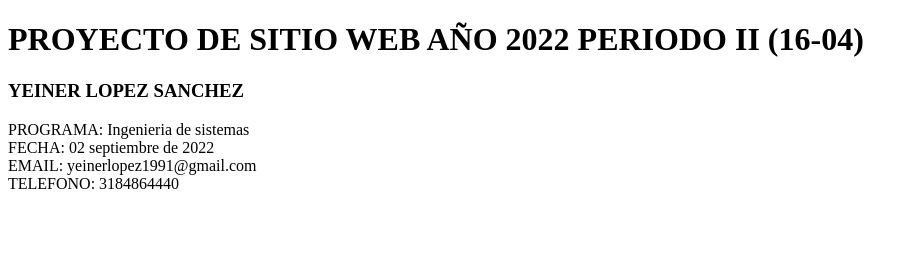
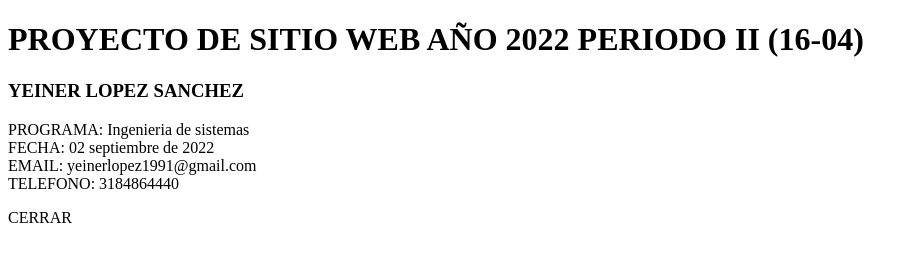
Before and after one commit to ydlopezs/DSW-YeinerLopez, a plain HTML site: page index.html in a window 1280 px wide. Shown: the whole page, without its empty margins (0-918 px from the left). Drawn offline with Linux system fonts and the light colour scheme.

Commit message:
Update index.html
Se agrego archivo Index

```diff
--- a/index.html
+++ b/index.html
@@ -13,5 +13,6 @@
 FECHA: 02 septiembre de 2022<br>
 EMAIL: yeinerlopez1991@gmail.com<br>
 TELEFONO: 3184864440</p>
+<P>CERRAR</P>
 </body>
 </html>
```
